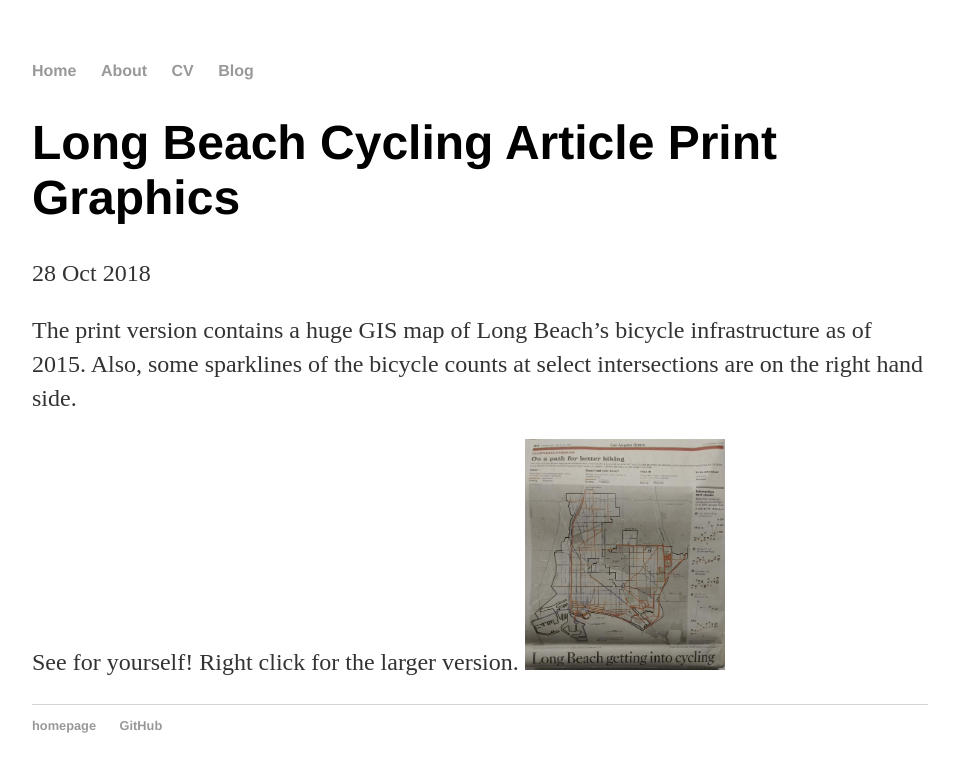
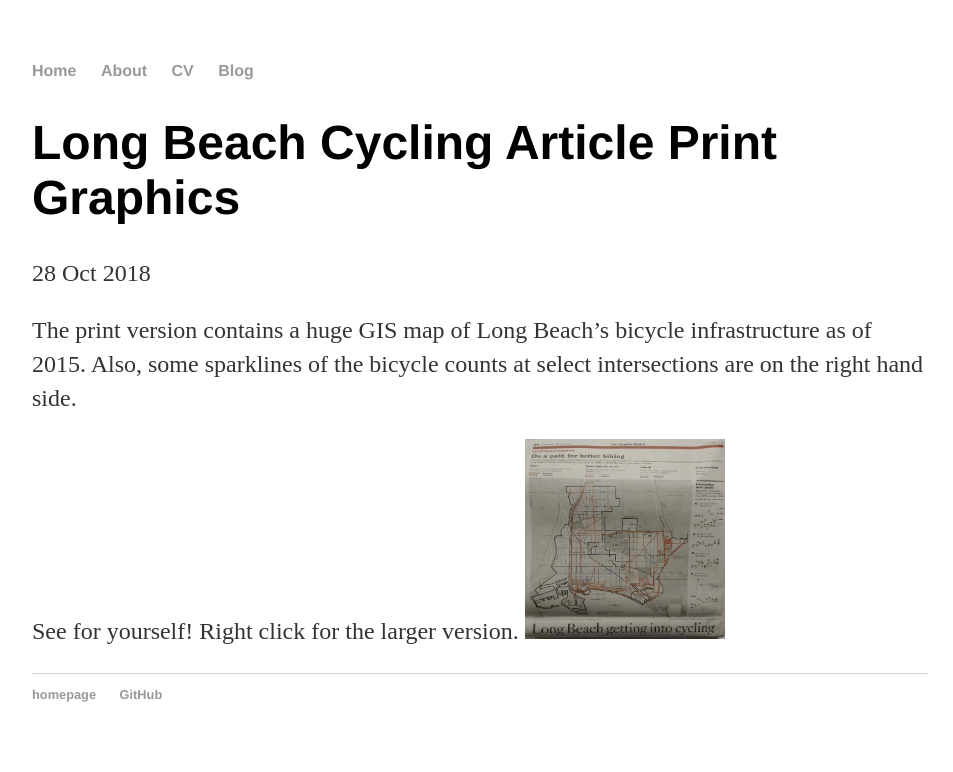
Before and after one commit to leecourt98/leecourt98.github.io, a Jekyll site: the page built from _posts/2018-10-28-longbeach-visuals.md, in a window 1280 px wide. Shown: the top 772 px of the page, without its empty margins (160-1113 px from the left). Built offline with Jekyll 4.4.1, drawn with Linux system fonts in a browser that asks for light colours.

Commit message:
Update 2018-10-28-longbeach-visuals.md

```diff
--- a/_posts/2018-10-28-longbeach-visuals.md
+++ b/_posts/2018-10-28-longbeach-visuals.md
@@ -7,4 +7,4 @@ date: 2018-10-28
 The print version contains a huge GIS map of Long Beach's bicycle infrastructure as of 2015. Also, some sparklines of the bicycle counts at select intersections are on the right hand side.
 
 See for yourself! Right click for the larger version.
-![the graphics](https://raw.githubusercontent.com/leecourt98/leecourt98.github.io/master/_posts/longbeach_print_visuals_r.jpg){: width="200px"}
+![the graphics](https://raw.githubusercontent.com/leecourt98/leecourt98.github.io/master/_posts/longbeach_print_visuals_r.jpg){:height="200px" width="200px"}
```
